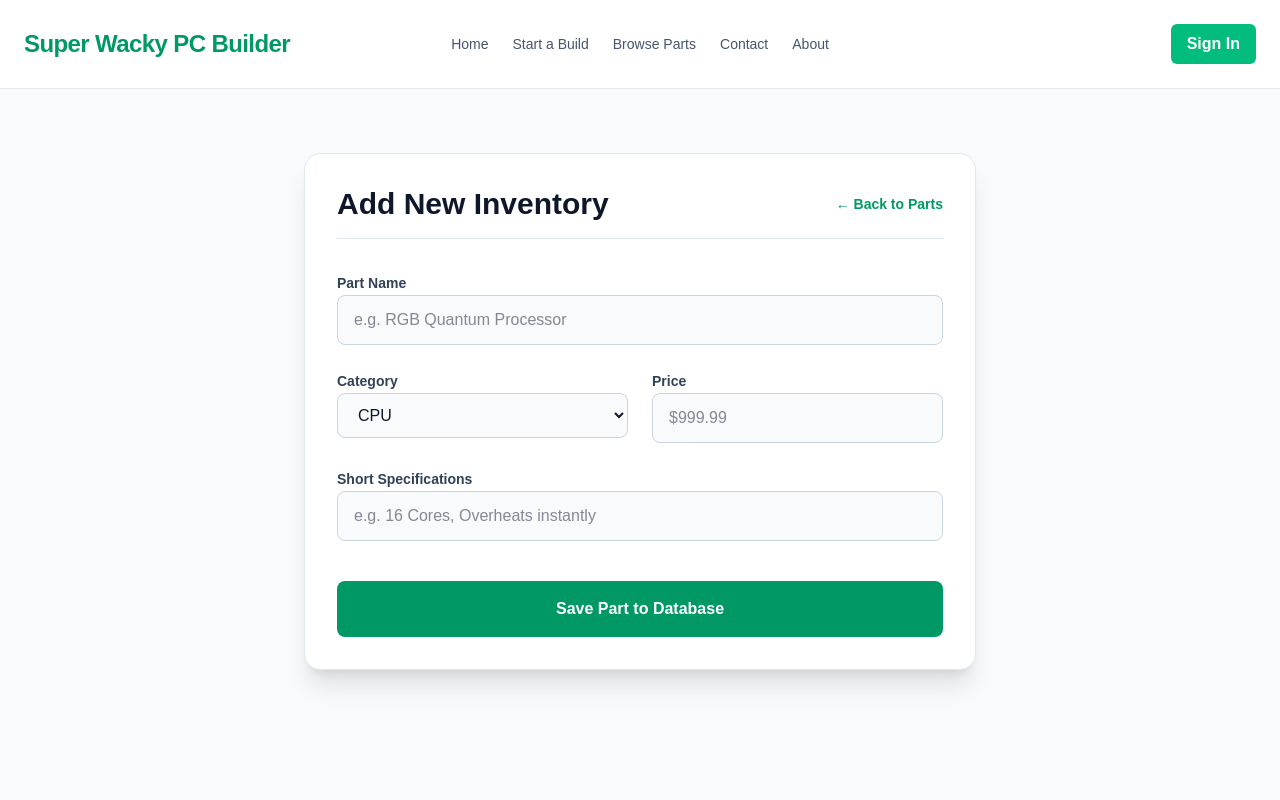
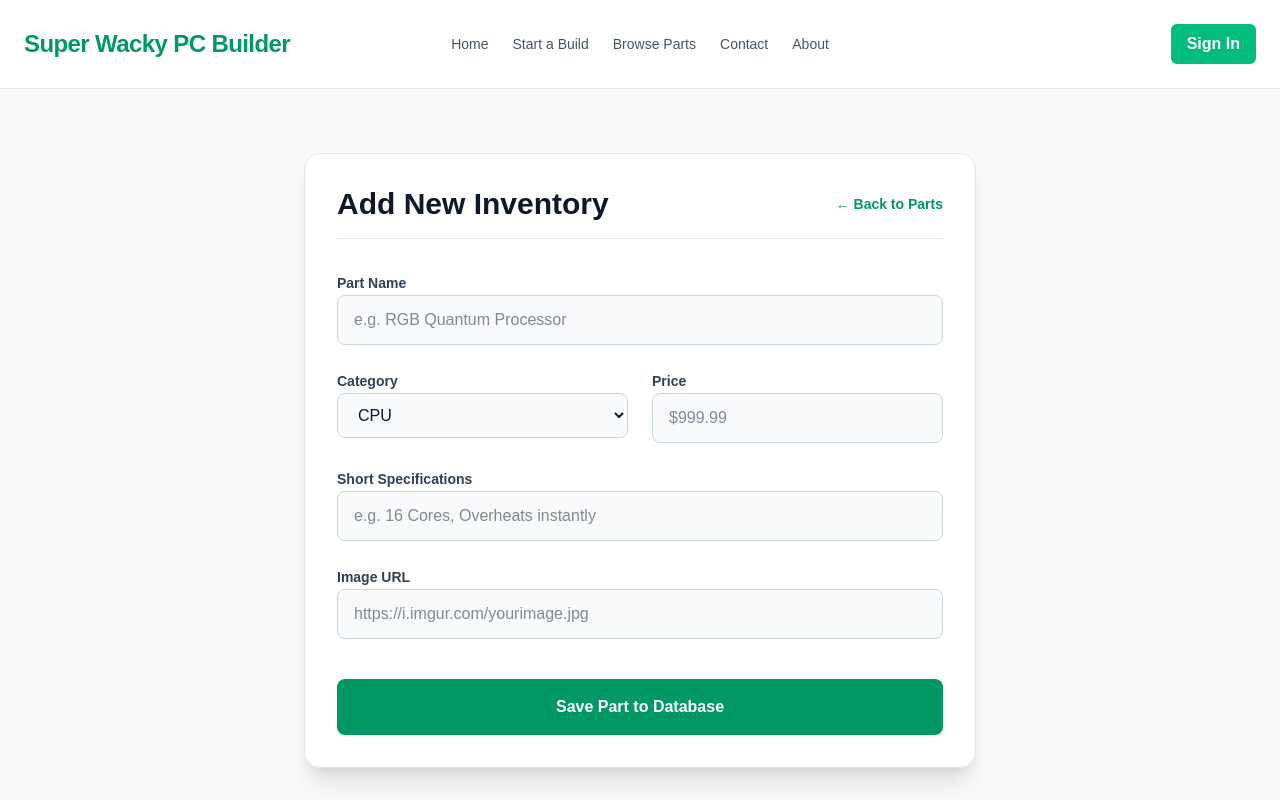
Before and after one commit to Lucas-Fillier/Super-Wacky-PC-building-site, a Next.js app in the folder pcBuilder/: page /add-part in a window 1280 px wide. Shown: the top 800 px of the page. Built offline with nearby package versions, Linux system fonts and the light colour scheme.

Commit message:
Fixed a merge issue where it longer allowed you to add images to new pc parts.

```diff
--- a/pcBuilder/app/add-part/page.js
+++ b/pcBuilder/app/add-part/page.js
@@ -8,7 +8,8 @@ export default function AddPart() {
         name: '',
         category: 'CPU',
         price: '',
-        specs: ''
+        specs: '',
+        image: ''
     });
 
     const [status, setStatus] = useState({ type: '', message: '' });
@@ -35,7 +36,7 @@ export default function AddPart() {
 
             setStatus({ type: 'success', message: 'Awesome! New wacky part added to the database.' });
 
-            setFormData({ name: '', category: 'CPU', price: '', specs: '' });
+            setFormData({ name: '', category: 'CPU', price: '', specs: '', image: '' });
         } catch (error) {
             setStatus({ type: 'error', message: error.message });
         } finally {
@@ -90,6 +91,11 @@ export default function AddPart() {
                         <input type="text" id="specs" required value={formData.specs} onChange={handleChange} className="w-full bg-slate-50 dark:bg-slate-900 border border-slate-300 dark:border-slate-700 rounded-lg px-4 py-3 text-slate-900 dark:text-white focus:ring-2 focus:ring-emerald-500 outline-none" placeholder="e.g. 16 Cores, Overheats instantly" />
                     </div>
 
+                    <div className="space-y-2">
+                        <label htmlFor="image" className="text-sm font-semibold text-slate-700 dark:text-slate-300">Image URL</label>
+                        <input type="text" id="image" required value={formData.image} onChange={handleChange} className="w-full bg-slate-50 dark:bg-slate-900 border border-slate-300 dark:border-slate-700 rounded-lg px-4 py-3 text-slate-900 dark:text-white focus:ring-2 focus:ring-emerald-500 outline-none" placeholder="https://i.imgur.com/yourimage.jpg" />
+                    </div>
+
                     <button type="submit" disabled={isSubmitting} className="w-full bg-emerald-600 hover:bg-emerald-500 disabled:bg-emerald-800 text-white font-bold py-4 rounded-lg transition-all mt-4">
                         {isSubmitting ? 'Saving to Atlas...' : 'Save Part to Database'}
                     </button>
```
